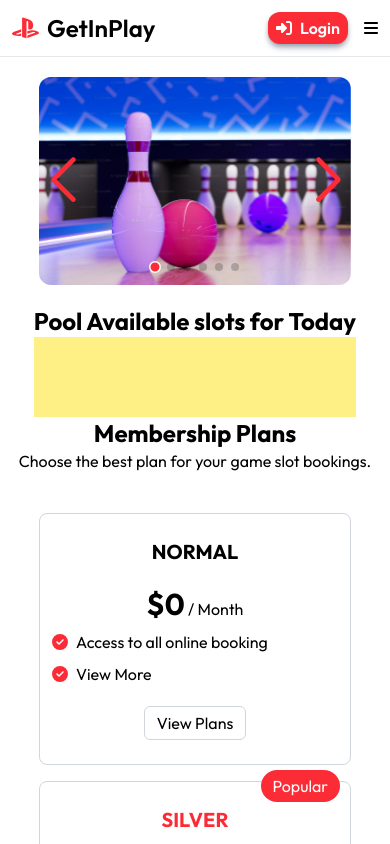
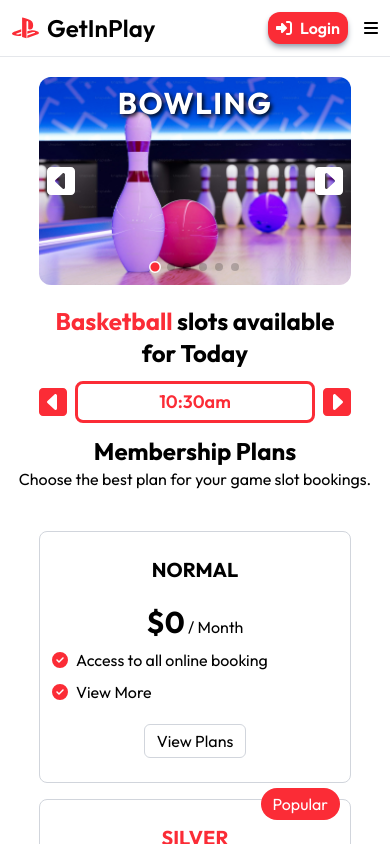
Before and after one commit to getinplay/getinplay_react, a React (Vite) app: page / in a window 390 px wide. Shown: the top 844 px of the page. Built offline with nearby package versions, Linux system fonts and the light colour scheme; no server answers.

Commit message:
Add Responsiveness to Slots Section and Reduce same API calling for two sections

```diff
--- /dev/null
+++ b/src/App.jsx
@@ -0,0 +1,78 @@
+import { useState, useEffect } from "react";
+import { API_URL } from "./config";
+import axios from "axios";
+import Navbar from "./components/Sections/Navbar";
+import ReserveNowSection from "./components/Sections/ReserveNowSection";
+import LoginPage from "./components/Pages/LoginPage";
+import MembershipSection from "./components/Sections/MembershipSection";
+import SlotsSection from "./components/Sections/SlotsSection";
+import GamesCarousel from "./components/Sections/GamesCarousel";
+import FooterSection from "./components/Sections/FooterSection";
+import GamesPage from "./components/Pages/GamesPage";
+
+function App() {
+  const [games, setGames] = useState([
+    {
+      id: "2",
+      name: "BOWLING",
+      image: "assets/images/bowling.jpeg",
+    },
+    {
+      id: "3",
+      name: "CHESS",
+      image: "assets/images/chess.jpeg",
+    },
+    {
+      id: "7",
+      name: "BASKETBALL",
+      image: "assets/images/basketball.jpeg",
+    },
+    {
+      id: "9",
+      name: "POOL",
+      image: "assets/images/pool.jpeg",
+    },
+    {
+      id: "10",
+      name: "CRICKET",
+      image: "assets/images/cricket.jpeg",
+    },
+    {
+      id: "11",
+      name: "SNOOKER",
+      image: "assets/images/snooker.jpeg",
+    },
+  ]);
+
+  // const testApi = async () => {
+  //   try {
+  //     const res = await axios.get(API_URL);
+  //     return res.data; // returns the data from the API
+  //   } catch (error) {
+  //     console.error("Error:", error);
+  //   }
+  // };
+
+  // useEffect(() => {
+  //   const fetchData = async () => {
+  //     const data = await testApi(); // await the result from testApi
+  //     setGames(data); // set the fetched data to the state
+  //   };
+  //   fetchData(); // call the function to fetch data
+  // }, []); // empty dependency array, so this runs once when the component mounts
+
+  return (
+    <div className="flex flex-col justify-center items-center">
+      <Navbar />
+      <GamesCarousel games={games} />
+      <SlotsSection />
+      <MembershipSection />
+      <ReserveNowSection />
+      <FooterSection />
+      {/* <LoginPage /> */}
+      {/* <GamesPage /> */}
+    </div>
+  );
+}
+
+export default App;
--- a/src/assets/index.css
+++ b/src/assets/index.css
@@ -1,5 +1,11 @@
 @import url("https://fonts.googleapis.com/css2?family=Outfit:wght@100..900&display=swap");
 @import "tailwindcss";
+
+@layer utilities {
+  .custom-text-outline {
+    text-shadow: 2px 2px 4px rgb(0, 0, 0);
+  }
+}
 
 .subtitle {
   @apply text-2xl font-bold;
@@ -9,11 +15,6 @@ body {
   @apply text-center font-[Outfit] relative;
 }
 
-.swiper-button-next::after,
-.swiper-button-prev::after {
-  @apply !text-red-500 font-black;
-}
-
 .swiper-pagination-bullet-active {
   @apply !bg-red-500 border-1 border-white;
   scale: 1.5;
--- a/src/components/CarouselCard.jsx
+++ b/src/components/CarouselCard.jsx
@@ -2,9 +2,11 @@ import React from "react";
 
 function CarouselCard({ src, name }) {
   return (
-    <div className='w-full h-full '>
-      <p className='absolute'>{name}</p>
-      <img className='object-cover w-full h-full' src={src} />
+    <div className="w-full h-full ">
+      <p className="absolute left-1/2 top-2 custom-text-outline -translate-x-1/2 text-white font-bold tracking-wider text-3xl">
+        {name}
+      </p>
+      <img className="object-cover w-full h-full" src={src} />
     </div>
   );
 }
--- a/src/components/Sections/GamesCarousel.jsx
+++ b/src/components/Sections/GamesCarousel.jsx
@@ -1,85 +1,50 @@
-import { useState, useEffect } from "react";
-import { API_URL } from "../../config";
-import axios from "axios";
 import { Swiper, SwiperSlide } from "swiper/react";
 import { Autoplay, Navigation, Pagination } from "swiper/modules";
 import "swiper/css";
 import "swiper/css/navigation";
 import "swiper/css/pagination";
-import "swiper/css/scrollbar";
 import CarouselCard from "../CarouselCard";
+import { FontAwesomeIcon } from "@fortawesome/react-fontawesome";
+import {
+  faSquareCaretLeft,
+  faSquareCaretRight,
+} from "@fortawesome/free-solid-svg-icons";
 
-function GamesCarousel() {
-  const [games, setGames] = useState([
-    {
-      id: "2",
-      name: "Bowling",
-      image: "assets/images/bowling.jpeg",
-    },
-    {
-      id: "3",
-      name: "Chess",
-      image: "assets/images/chess.jpeg",
-    },
-    {
-      id: "7",
-      name: "Basketball",
-      image: "assets/images/basketball.jpeg",
-    },
-    {
-      id: "9",
-      name: "Pool",
-      image: "assets/images/pool.jpeg",
-    },
-    {
-      id: "10",
-      name: "Cricket",
-      image: "assets/images/cricket.jpeg",
-    },
-    {
-      id: "11",
-      name: "Snooker",
-      image: "assets/images/snooker.jpeg",
-    },
-  ]);
-
-  // const testApi = async () => {
-  //   try {
-  //     const res = await axios.get(API_URL);
-  //     return res.data; // returns the data from the API
-  //   } catch (error) {
-  //     console.error("Error:", error);
-  //   }
-  // };
-
-  // useEffect(() => {
-  //   const fetchData = async () => {
-  //     const data = await testApi(); // await the result from testApi
-  //     setGames(data); // set the fetched data to the state
-  //   };
-  //   fetchData(); // call the function to fetch data
-  // }, []); // empty dependency array, so this runs once when the component mounts
-
+function GamesCarousel({games}) {
   return (
-    <div className='w-[80vw] lg:h-[80vh] flex justify-center mx-12 my-5 rounded-xl overflow-hidden'>
+    <div className="relative w-[80vw] lg:h-[80vh] flex justify-center mx-12 my-5 rounded-xl overflow-hidden">
       <Swiper
         modules={[Autoplay, Navigation, Pagination]}
         slidesPerView={1}
         loop
-        navigation
+        navigation={{
+          nextEl: ".custom-next",
+          prevEl: ".custom-prev",
+        }}
         pagination={{ clickable: true }}
         autoplay={{
-          delay: 50000,
+          delay: 5000,
           disableOnInteraction: false,
         }}>
+        <button
+          type="button"
+          className="absolute top-1/2 -translate-y-1/2 left-2 flex items-center justify-center cursor-pointer hover:text-gray-200 duration-200 text-white z-20 custom-prev">
+          <FontAwesomeIcon size="2xl" icon={faSquareCaretLeft} />
+        </button>
         {games.map((game) => (
           <SwiperSlide key={game.id}>
             <CarouselCard
               // src={`http://192.168.0.130/getinplay/${game.image}`}
               src={game.image}
+              name={game.name}
             />
           </SwiperSlide>
         ))}
+        <button
+          type="button"
+          className="absolute top-1/2 -translate-y-1/2 right-2 flex items-center justify-center cursor-pointer hover:text-gray-200 duration-200 text-white z-20 custom-next">
+          <FontAwesomeIcon size="2xl" icon={faSquareCaretRight} />
+        </button>
       </Swiper>
     </div>
   );
--- a/src/components/Sections/ReserveNowSection.jsx
+++ b/src/components/Sections/ReserveNowSection.jsx
@@ -7,9 +7,9 @@ function ReserveNowSection() {
             <h4 className='text-3xl font-bold text-white tracking-wide'>
               Reserve Now!
             </h4>
-            <p className='text-white text-start text-md '>
+            <p className='text-white text-start text-lg font-semibold'>
               Secure your spot at the most anticipated events of the year. Don't
-              miss out!
+              miss out! Lorem ipsum dolor sit amet, consectetur adipisicing elit. Doloremque, officia.
             </p>
             <button className='hover:bg-gray-200 duration-300 active:translate-y-2 active:shadow-none shadow-lg shadow-red-300 cursor-pointer text-lg text-red-500 bg-white font-semibold rounded-lg px-5 py-2'>
               Join for free
--- a/src/components/Sections/SlotsSection.jsx
+++ b/src/components/Sections/SlotsSection.jsx
@@ -1,10 +1,73 @@
-import React from "react";
+import React, { useState } from "react";
+import TimeSlot from "../TimeSlot";
+import { Swiper, SwiperSlide } from "swiper/react";
+import { Navigation } from "swiper/modules";
+import "swiper/css";
+import "swiper/css/navigation";
+import "swiper/css/pagination";
+import { FontAwesomeIcon } from "@fortawesome/react-fontawesome";
+import {
+  faSquareCaretLeft,
+  faSquareCaretRight,
+} from "@fortawesome/free-solid-svg-icons";
 
 function SlotsSection() {
+  const [slots, setSlots] = useState([
+    { id: 1, time: "10:30am" },
+    { id: 2, time: "11:30am" },
+    { id: 3, time: "12:30pm" },
+    { id: 4, time: "01:30pm" },
+    { id: 5, time: "02:30pm" },
+    { id: 6, time: "03:30pm" },
+    { id: 7, time: "04:30pm" },
+    { id: 8, time: "05:30pm" },
+    { id: 9, time: "06:30pm" },
+    { id: 10, time: "07:30pm" },
+    { id: 11, time: "08:30pm" },
+    { id: 12, time: "09:30pm" },
+    { id: 13, time: "10:30pm" },
+    { id: 14, time: "11:30pm" },
+  ]);
+
   return (
-    <div className='flex flex-col items-center justify-center'>
-      <h2 className='subtitle'>Pool Available slots for Today</h2>
-      <div className='bg-yellow-200 w-full h-20'></div>
+    <div className="flex flex-col items-center justify-center w-[80vw]">
+      <h2 className="subtitle">
+        <span className="text-red-500">Basketball</span> slots available for
+        Today
+      </h2>
+      <div className="flex items-center justify-center gap-2 w-full py-3">
+        <button
+          type="button"
+          className="flex items-center justify-center cursor-pointer active:text-gray-200 duration-200 text-red-500 z-20 custom-prev-2">
+          <FontAwesomeIcon size="2xl" icon={faSquareCaretLeft} />
+        </button>
+        <div className="min-w-[70%] flex items-center justify-center">
+          <Swiper
+            modules={[Navigation]}
+            breakpoints={{
+              320: { slidesPerView: 1 },
+              425: { slidesPerView: 2 },
+              640: { slidesPerView: 3 },
+              1024: { slidesPerView: 5 },
+            }}
+            spaceBetween={10}
+            navigation={{
+              nextEl: ".custom-next-2",
+              prevEl: ".custom-prev-2",
+            }}>
+            {slots.map((slot) => (
+              <SwiperSlide key={slot.id}>
+                <TimeSlot>{slot.time}</TimeSlot>
+              </SwiperSlide>
+            ))}
+          </Swiper>
+        </div>
+        <button
+          type="button"
+          className="flex items-center justify-center cursor-pointer active:text-gray-200 duration-200 text-red-500 z-20 custom-next-2">
+          <FontAwesomeIcon size="2xl" icon={faSquareCaretRight} />
+        </button>
+      </div>
     </div>
   );
 }
--- /dev/null
+++ b/src/components/TimeSlot.jsx
@@ -0,0 +1,11 @@
+import React from "react";
+
+function TimeSlot({ children }) {
+  return (
+    <div className="px-3 py-1 select-none border-3 border-red-500 text-red-500 bg-white text-lg font-semibold rounded-lg">
+      {children}
+    </div>
+  );
+}
+
+export default TimeSlot;
--- a/src/main.jsx
+++ b/src/main.jsx
@@ -1,26 +1,10 @@
 import { StrictMode } from "react";
 import { createRoot } from "react-dom/client";
 import "./assets/index.css";
-import Navbar from "./components/Sections/Navbar";
-import ReserveNowSection from "./components/Sections/ReserveNowSection";
-import LoginPage from "./components/Pages/LoginPage";
-import MembershipSection from "./components/Sections/MembershipSection";
-import SlotsSection from "./components/Sections/SlotsSection";
-import GamesCarousel from "./components/Sections/GamesCarousel";
-import FooterSection from "./components/Sections/FooterSection";
-import GamesPage from "./components/Pages/GamesPage";
+import App from "./App";
 
 createRoot(document.getElementById("root")).render(
   <StrictMode>
-    <div className='flex flex-col justify-center items-center'>
-      <Navbar />
-      <GamesCarousel />
-      <SlotsSection />
-      <MembershipSection />
-      <ReserveNowSection />
-      <FooterSection />
-      {/* <LoginPage /> */}
-      {/* <GamesPage /> */}
-    </div>
+    <App />
   </StrictMode>
 );
--- a/tailwind.config.js
+++ b/tailwind.config.js
@@ -1,10 +1,10 @@
 module.exports = {
-  purge: [],
-  darkMode: false, // or 'media' or 'class'
+  content: ["./src/**/*.{js,jsx,ts,tsx,html}"],
+  darkMode: "class",
   theme: {
     extend: {
       fontFamily: {
-        outfit: ["Outfit"],
+        outfit: ["Outfit", "sans-serif"],
       },
     },
   },
```
Also changed, not shown: src/components/MembershipCard.jsx (+8 -9 lines), src/components/Sections/Navbar.jsx (+8 -8 lines).
